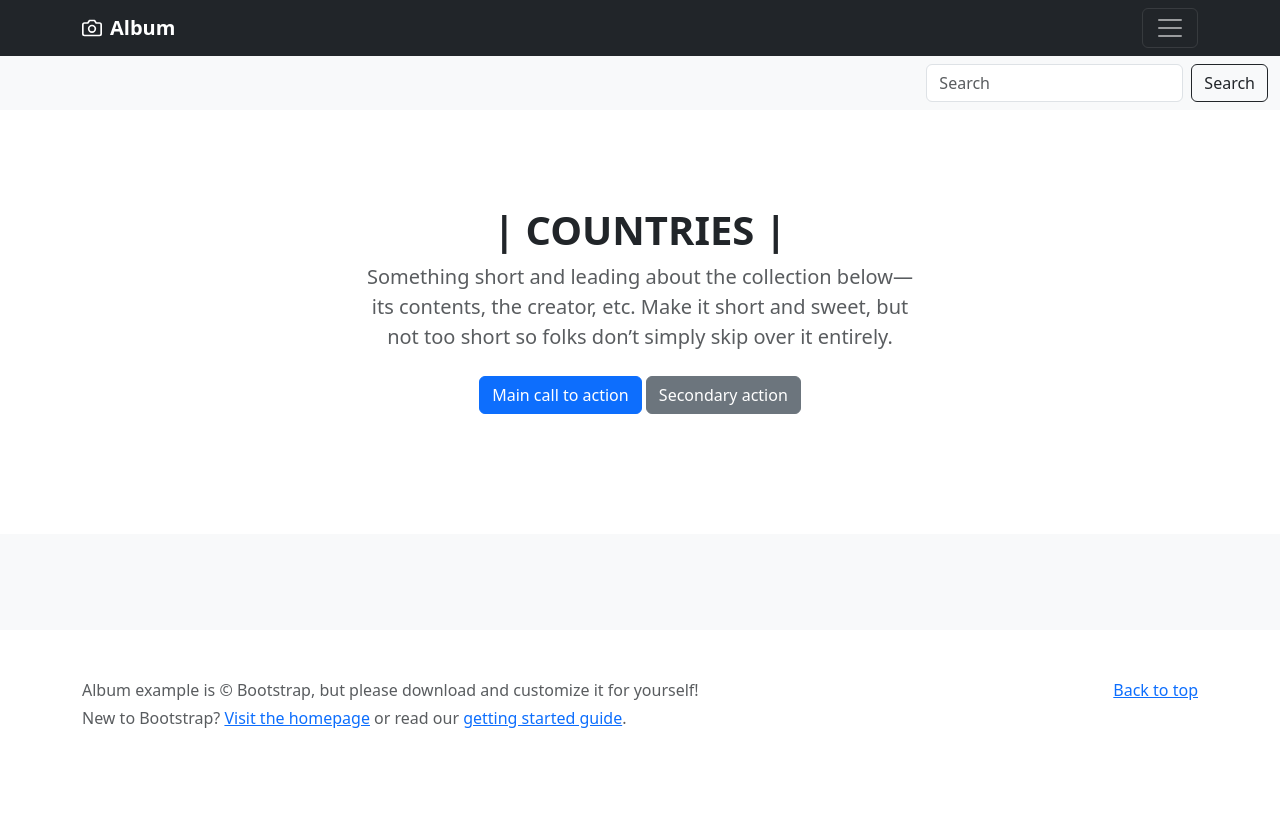
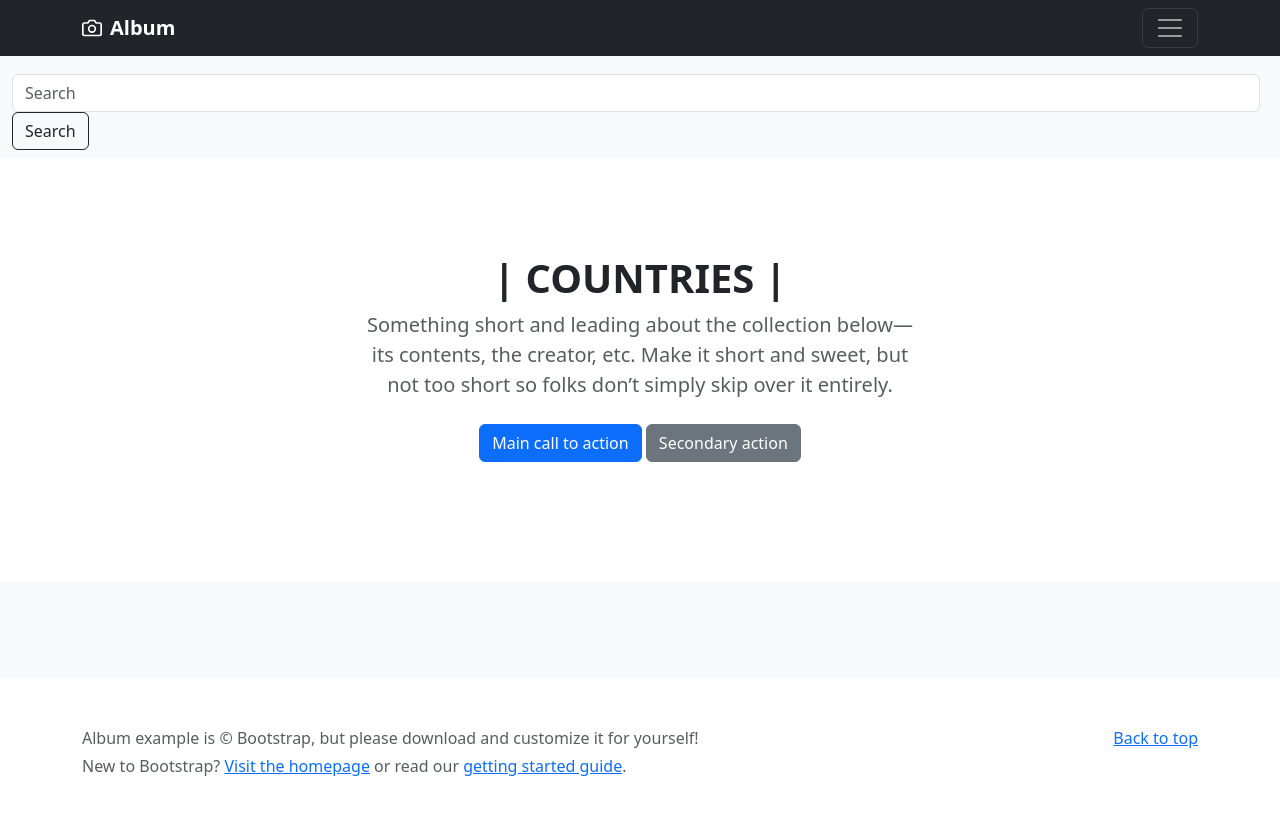
Before and after one commit to RuchiraRanasinghe/Country-Researcher, a plain HTML site: page index.html in a window 1280 px wide. Drawn offline with nearby package versions, Linux system fonts and the light colour scheme; no server answers.

Commit message:
Update index.html

```diff
--- a/index.html
+++ b/index.html
@@ -81,10 +81,10 @@
     <nav class="navbar bg-body-tertiary">
         <div class="container-fluid">
           <a class="navbar-brand"></a>
-          <form class="d-flex" role="search">
+
             <input class="form-control me-2" type="search" placeholder="Search" aria-label="Search" id="searchCountry">
             <button class="btn btn-outline-dark" type="submit" onclick="SearchCountry()">Search</button>
-          </form>
+
         </div>
       </nav>
 
```
